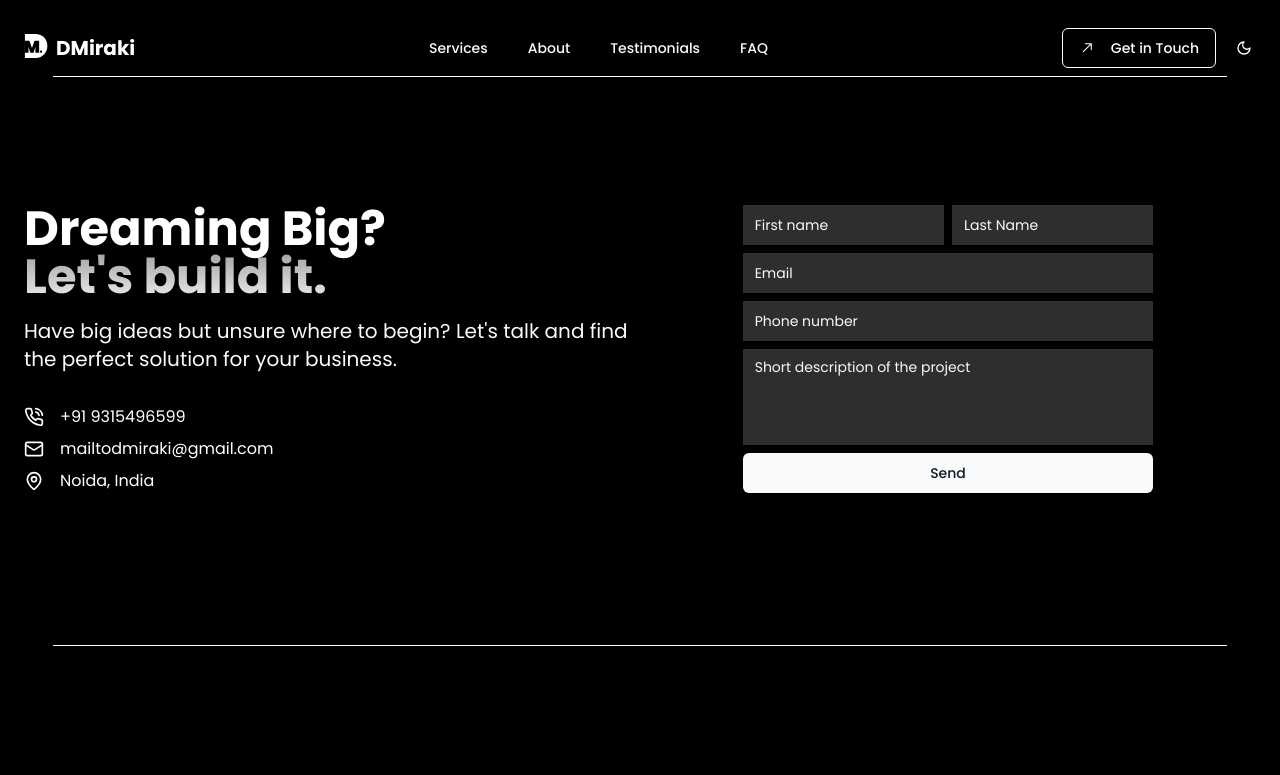
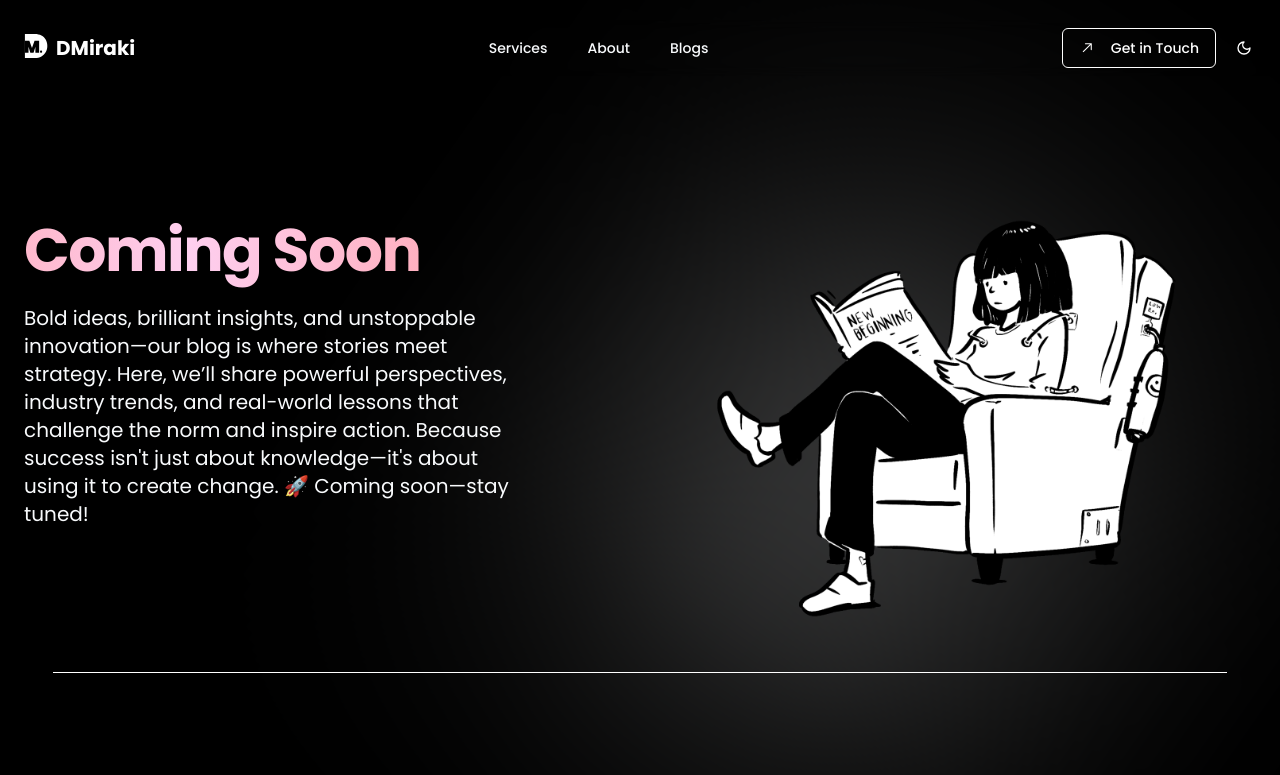
Before and after one commit to sidonweb/dmiraki, a React (Vite) app: page /blogs in a window 1280 px wide. Shown: the top 775 px of the page. Built offline with nearby package versions, Linux system fonts and the light colour scheme.

Commit message:
Navbar fix

```diff
--- a/src/App.tsx
+++ b/src/App.tsx
@@ -19,6 +19,7 @@ import UIAndUXDesign from "./pages/ui-and-ux-design";
 import ContentCreation from "./pages/content-creation";
 import WebDesignAndDevelopment from "./pages/web-design-and-development";
 import ProfitablePerformanceMarketing from "./pages/profitable-performance-marketing";
+import { Blogs } from "./pages/Blogs";
 
 function App() {
   return (
@@ -43,6 +44,7 @@ function App() {
           }
         />
         <Route path="/about" element={<About />} />
+        <Route path="/blogs" element={<Blogs />} />
         <Route path="/services" element={<ServicesPage />} />
         <Route path="/services/social-media-marketing-and-management" element={<SocialMediaMarketingAndManagement />} />
         <Route path="/services/branding-and-designing" element={<BrandingAndDesigning />} />
--- a/src/components/Navbar.tsx
+++ b/src/components/Navbar.tsx
@@ -34,13 +34,9 @@ const routeList: RouteProps[] = [
     label: "About",
   },
   {
-    href: "#testimonials",
-    label: "Testimonials",
-  },
-  {
-    href: "#faq",
-    label: "FAQ",
-  },
+    href: "/blogs",
+    label: "Blogs",
+  }
 ];
 
 export const Navbar = () => {
--- /dev/null
+++ b/src/pages/Blogs.tsx
@@ -0,0 +1,40 @@
+import newbeginnings from "@/assets/new-beginnings.png"
+
+export const Blogs = () => {
+  return (
+    <section className="relative container grid lg:grid-cols-2 place-items-center gap-10">
+                <div className="text-center lg:text-start space-y-6">
+
+                    <main className="text-4xl md:text-6xl font-bold">
+                        <h1 className="inline">
+                            <span className="inline bg-gradient-to-r bg-clip-text text-transparent
+ from-[#ff9a9e]  via-[#fecfef] to-[#ff9a9e]
+animate-text tracking-tight">
+                                Coming Soon
+                            </span>
+                        </h1>
+                    </main>
+
+                    <p className="text-base md:text-xl text-muted-foreground md:w-10/12 mx-auto lg:mx-0">
+                  Bold ideas, brilliant insights, and unstoppable innovation—our blog is where stories meet strategy. Here, we’ll share powerful perspectives, industry trends, and real-world lessons that challenge the norm and inspire action. Because success isn't just about knowledge—it's about using it to create change.
+
+🚀 Coming soon—stay tuned!
+                    </p>
+
+
+                </div>
+
+                {/* Hero Image sections */}
+                <div className="z-10">
+                    <img
+                        src={newbeginnings}
+                        alt="Hero Image"
+                        className="w-[200px] lg:w-[600px] mx-auto"
+                    />
+                </div>
+
+                {/* Shadow effect */}
+                <div className="shadow"></div>
+            </section>
+  )
+}
```
Also changed, not shown: src/assets/new-beginnings.png (added).
